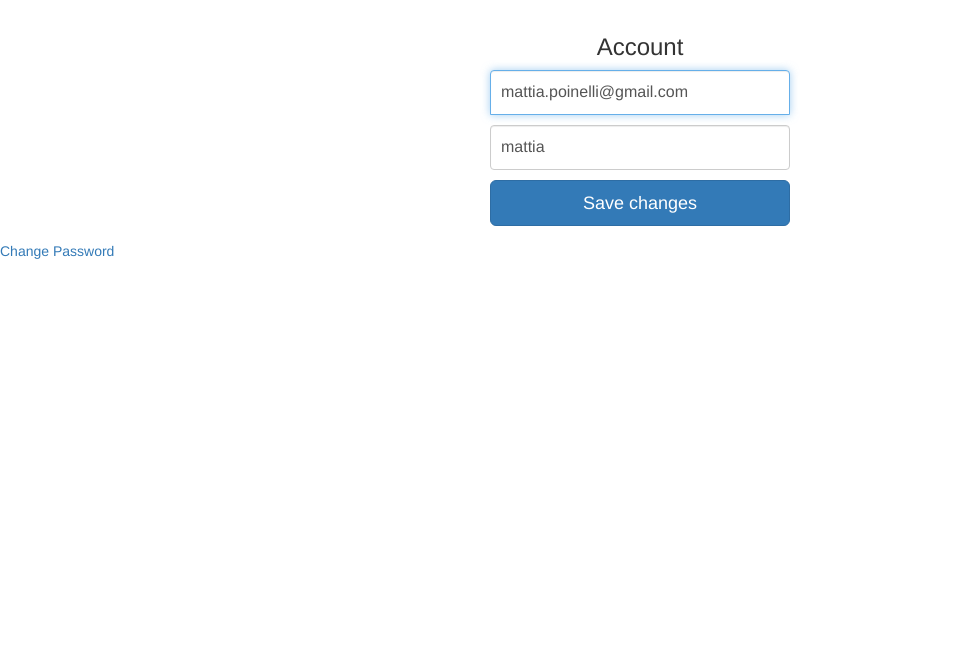
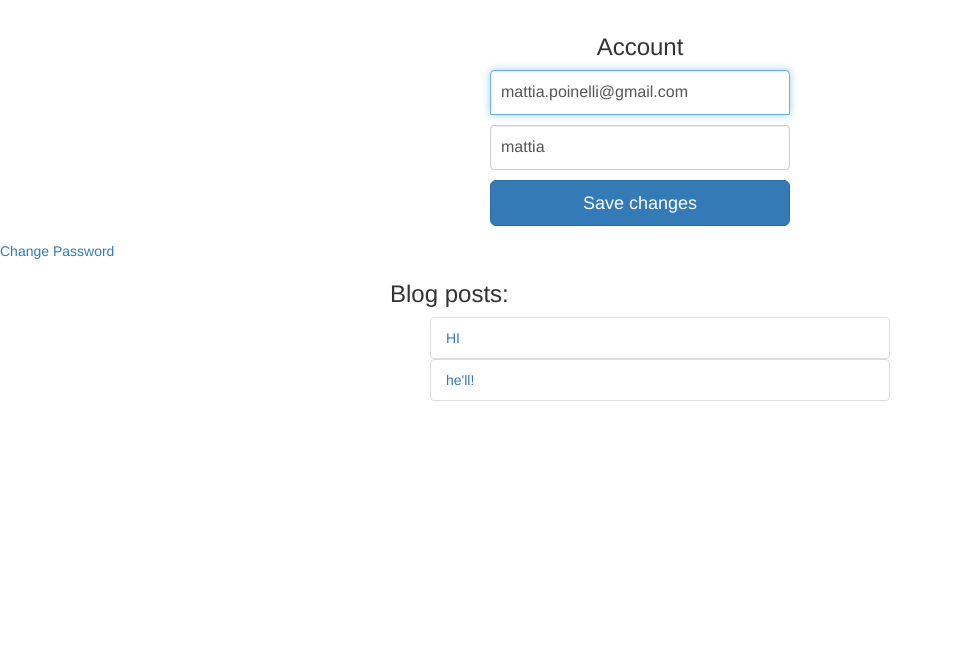
Before and after one commit to MPoinelli/hollysbar, a Django app: page /account/ in a window 1280 px wide. Shown: the part 92-743 px from the top of the page, without its empty margins (0-953 px from the left). Run offline with Django 3.2, Linux system fonts and the light colour scheme; the first user in the database is signed in; data comes from the database, SQL or seed files in the repository; some libraries are stand-ins or nearby versions.

Commit message:
Create blog post list

```diff
--- a/account/templates/account/account.html
+++ b/account/templates/account/account.html
@@ -33,6 +33,11 @@
     .h3{
     text-align: center;
     }
+    .blog-posts{
+        max-width: 500px;
+        width: 100%;
+        margin: auto;
+    }
 </style>
 
 <form class="form-signin" method="post">{% csrf_token %}
@@ -64,11 +69,32 @@
     {% endif %}
 
     <button class="btn btn-lg btn-primary btn-block" type="submit">Save changes</button>
-  </form>
+</form>
 
 
-  <div class="d-flex flex-column">
+<div class="d-flex flex-column">
     <a class="m-auto" href="{% url 'password_change' %}">Change Password</a>
-  </div>
+</div>
+
+<div class="container mt-4 p-4">
+    <div class="row">
+        <div class="blog-posts">
+            <h3 class="mb-3 font-weight-normal">Blog posts:</h3>
+            {% if blog_posts %}
+            <ul>
+                {% for post in blog_posts %}
+                    <a href="#" style="text-decoration: none;">
+                        <li class="list-group-item">
+                            {{post}}
+                        </li>
+                    </a>
+                {% endfor %}
+            </ul>
+            {% else %}
+                <p>You have no blog posts. Create a post <a href="{% url 'blog:create' %}">here</a>.</p>
+            {% endif %}
+        </div>
+    </div>
+</div>
 
 {% endblock content %}
--- a/account/views.py
+++ b/account/views.py
@@ -1,6 +1,8 @@
 from django.shortcuts import render, redirect
 from django.contrib.auth import login, authenticate, logout
 from account.forms import RegistrationForm, AccountAuthenticationForm, AccountUpdateForm
+
+from blog.models import BlogPost
 
 def registration_view(request):
 	context = {}
@@ -81,6 +83,10 @@ def account_view(request):
 
 	context['account_form'] = form
 
+	blog_posts = BlogPost.objects.filter(author=request.user)
+
+	context['blog_posts'] = blog_posts
+
 	return render(request, "account/account.html", context)
 
 def must_authenticate_view(request):
```
Also changed, not shown: blog/views.py (+11 -1 lines), blog/1/HI-ex02.jpg (added), blog/1/hell-ex02.jpg (added), db.sqlite3.
